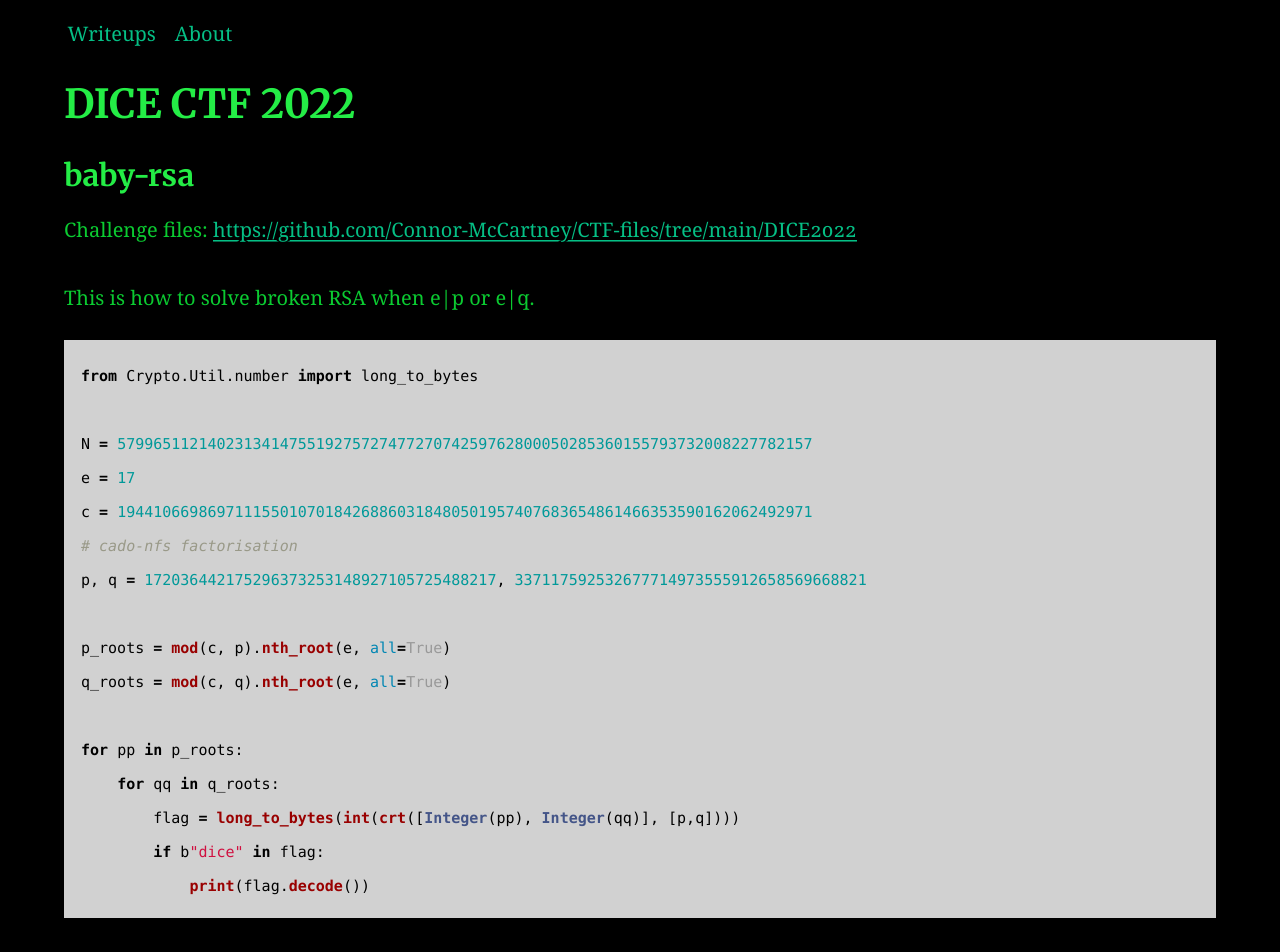
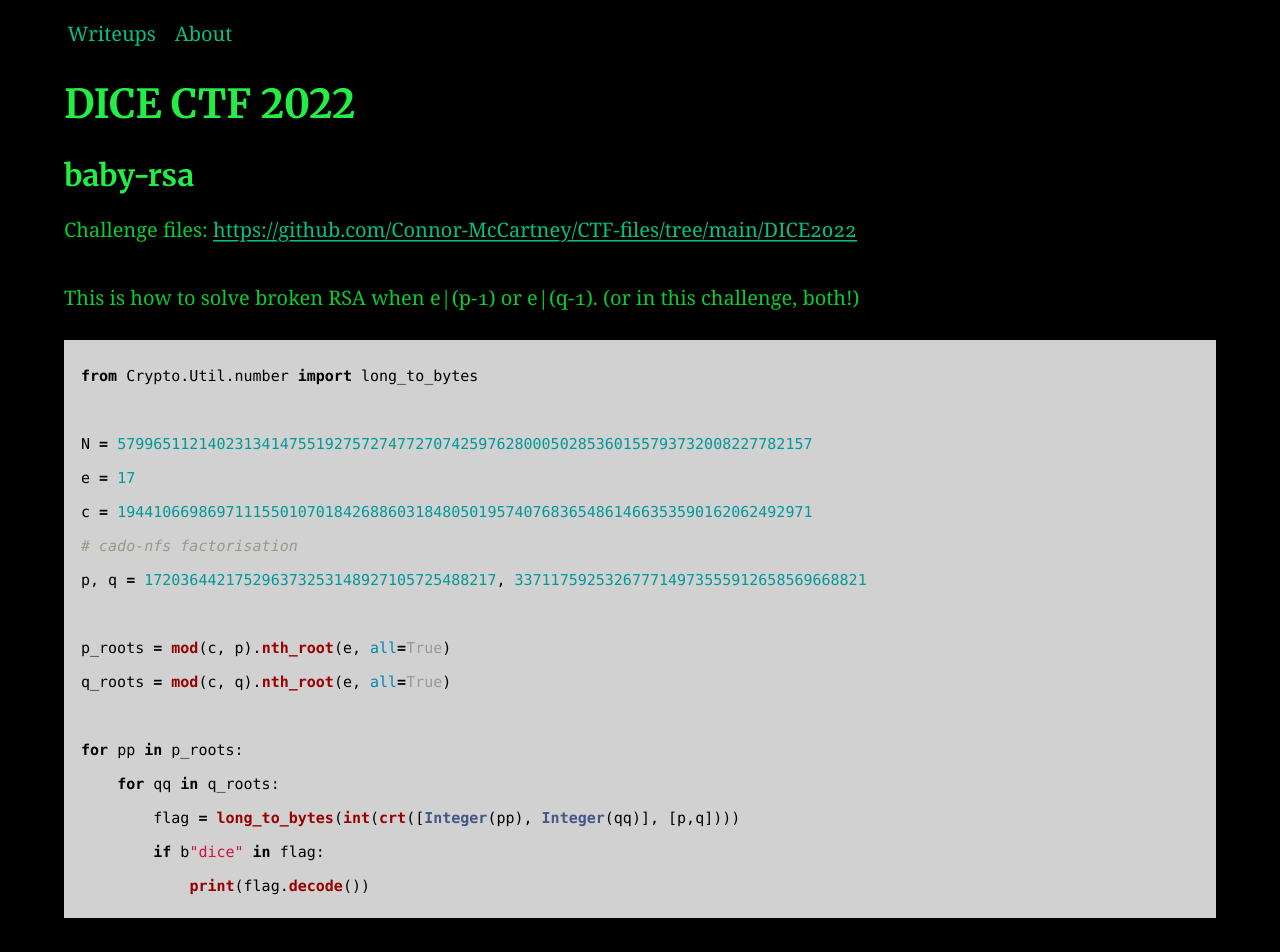
Before and after one commit to AC01010/Connor-McCartney.github.io, a Jekyll site: the page built from _posts/2013-02-07-dice2022.md, in a window 1280 px wide. Built offline with Jekyll 4.4.1, drawn with Linux system fonts in a browser that asks for light colours.

Commit message:
Update 2013-02-07-dice2022.md

````diff
--- a/_posts/2013-02-07-dice2022.md
+++ b/_posts/2013-02-07-dice2022.md
@@ -11,7 +11,7 @@
 
 Challenge files: <https://github.com/Connor-McCartney/CTF-files/tree/main/DICE2022>
 
-This is how to solve broken RSA when e|p or e|q.
+This is how to solve broken RSA when e|(p-1) or e|(q-1). (or in this challenge, both!)
 <br>
 
 ```python
````
